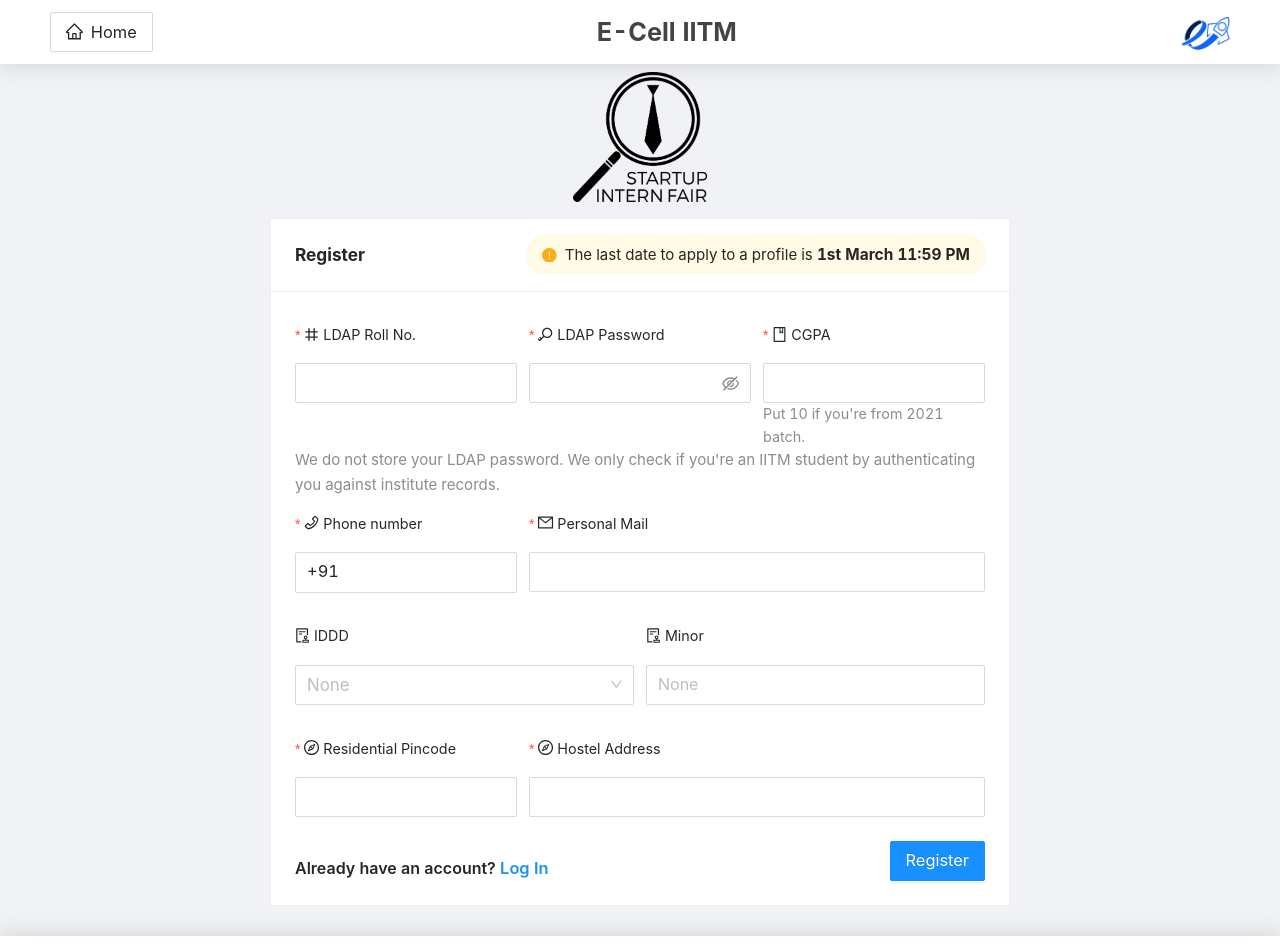
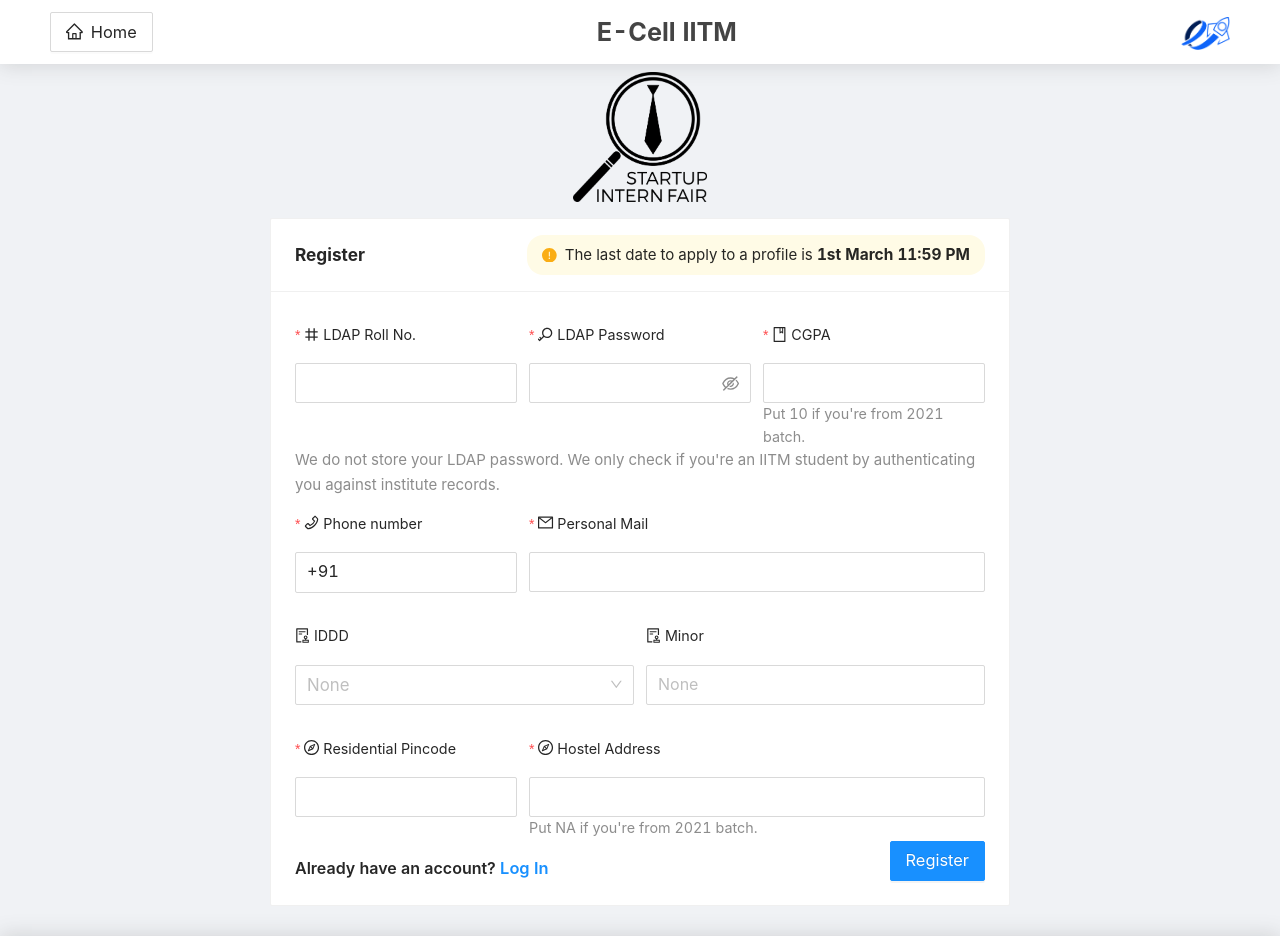
Before and after one commit to Alphacosmic/WebWork, a React (Vite) app: page /internfair/student/register in a window 1280 px wide. Shown: the top 952 px of the page. Built offline with nearby package versions, Linux system fonts and the light colour scheme.

Commit message:
deploy: help text

```diff
--- a/src/views/RegisterForm/RegisterForm.jsx
+++ b/src/views/RegisterForm/RegisterForm.jsx
@@ -301,7 +301,8 @@ const RegisterForm = () => {
 											required: true,
 											message: "Please input your Hostel Address!",
 										},
-									]}>
+									]}
+									help="Put NA if you're from 2021 batch.">
 									<Input />
 								</Form.Item>
 							</Col>
```
